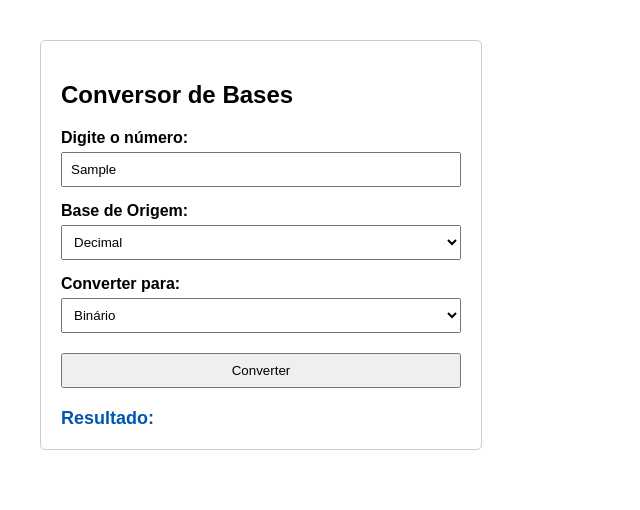
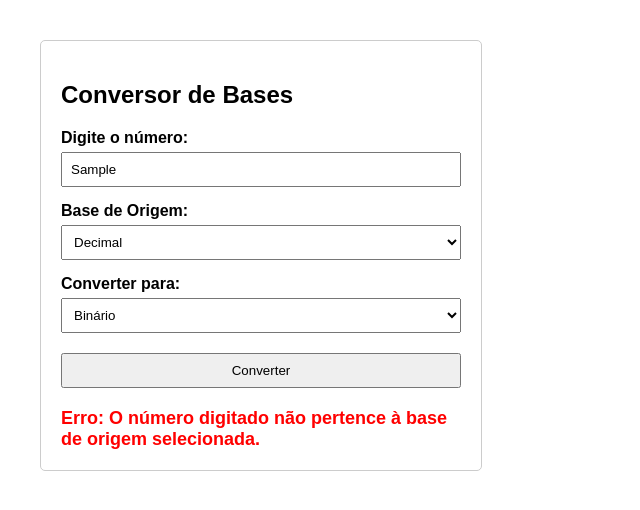
Before and after one commit to Gabidx/conversor-bases-numericas8-, a plain HTML site: page index.html in a window 1280 px wide. Both pictures are taken after typing "Sample" into the empty fields and a click on the button "Converter". Shown: the whole page, without its empty margins (0-640 px from the left). Drawn offline with Linux system fonts and the light colour scheme.

Commit message:
inicia funcao de conversao

```diff
--- a/index.html
+++ b/index.html
@@ -67,4 +67,38 @@
 
         <div id="resultado">Resultado: </div>
     </div>
+    <script>
+        // Lógica principal de conversão
+        function converterBase() {
+            // 1. Captura os valores digitados/selecionados pelo usuário
+            const numeroStr = document.getElementById('numeroInput').value.trim();
+            const baseOrigem = parseInt(document.getElementById('baseOrigem').value);
+            const baseDestino = parseInt(document.getElementById('baseDestino').value);
+            const resultadoDiv = document.getElementById('resultado');
+
+            // 2. Validação simples para evitar campo vazio
+            if (numeroStr === "") {
+                resultadoDiv.innerText = "Por favor, digite um número válido.";
+                resultadoDiv.style.color = "red";
+                return;
+            }
+
+            // 3. Converte o número de origem (seja qual for) para Decimal primeiro
+            const numeroDecimal = parseInt(numeroStr, baseOrigem);
+
+            // 4. Verifica se a conversão falhou (ex: digitou letra na base binária)
+            if (isNaN(numeroDecimal)) {
+                resultadoDiv.innerText = "Erro: O número digitado não pertence à base de origem selecionada.";
+                resultadoDiv.style.color = "red";
+                return;
+            }
+
+            // 5. Converte o número decimal para a base de destino escolhida
+            let resultadoFinal = numeroDecimal.toString(baseDestino).toUpperCase();
+
+            // 6. Exibe o resultado na tela
+            resultadoDiv.innerText = "Resultado: " + resultadoFinal;
+            resultadoDiv.style.color = "#0056b3"; // Volta a cor ao normal em caso de sucesso
+        }
+    </script>
 </body>
```
